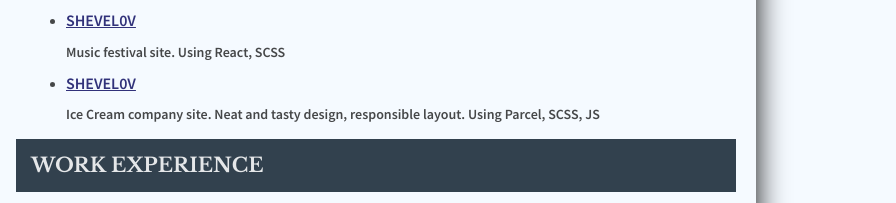
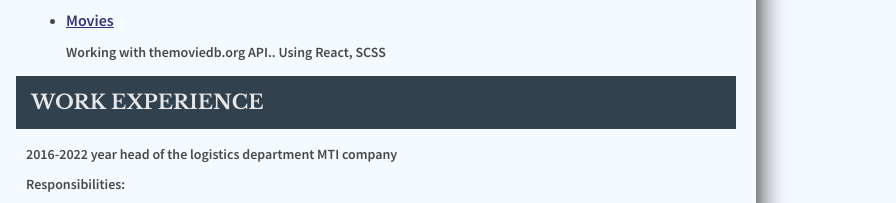
Before and after one commit to SHEVEL0V/summary, a plain HTML site: page index.html in a window 1280 px wide. Shown: the part 426-629 px from the top of the page, 384-1280 px from the left. Drawn offline with nearby package versions, Linux system fonts and the light colour scheme.

Commit message:
add project

```diff
--- a/index.html
+++ b/index.html
@@ -126,23 +126,11 @@
           <li>
             <a
               class="summary__link"
-              href="https://github.com/SHEVEL0V"
+              href="https://05-movies.netlify.app/"
               target="_blank"
-              >SHEVEL0V</a
+              >Movies</a
             >
-            <p>Music festival site. Using React, SCSS</p>
-          </li>
-          <li>
-            <a
-              class="summary__link"
-              href="https://github.com/SHEVEL0V"
-              target="_blank"
-              >SHEVEL0V</a
-            >
-            <p>
-              Ice Cream company site. Neat and tasty design, responsible layout.
-              Using Parcel, SCSS, JS
-            </p>
+            <p>Working with themoviedb.org API.. Using React, SCSS</p>
           </li>
         </ul>
       </section>
```
